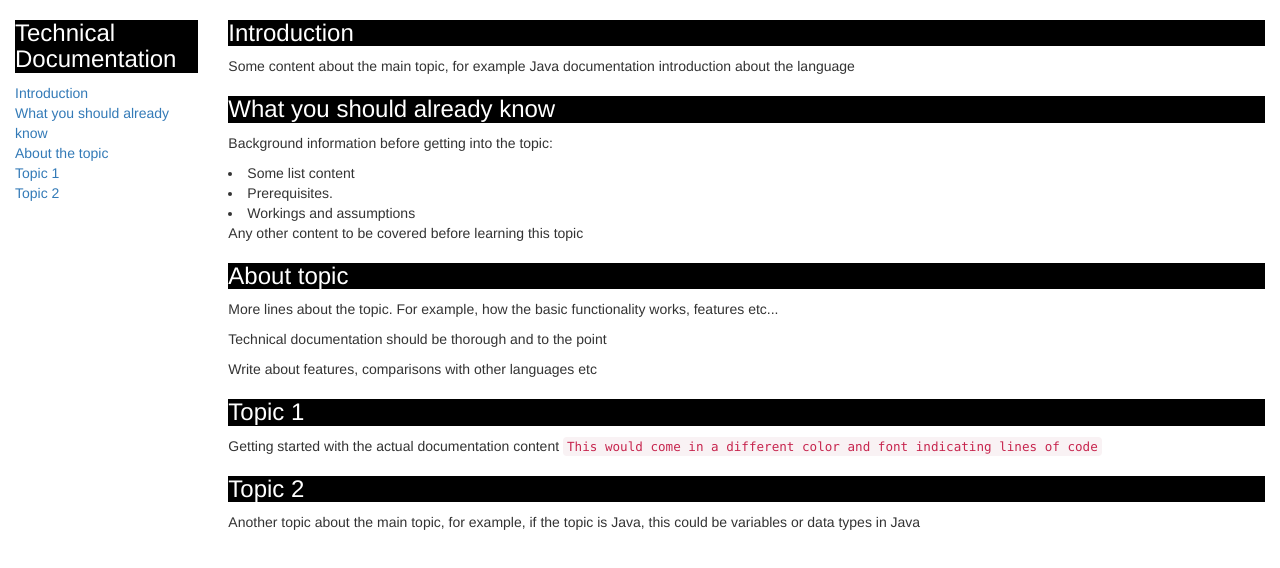
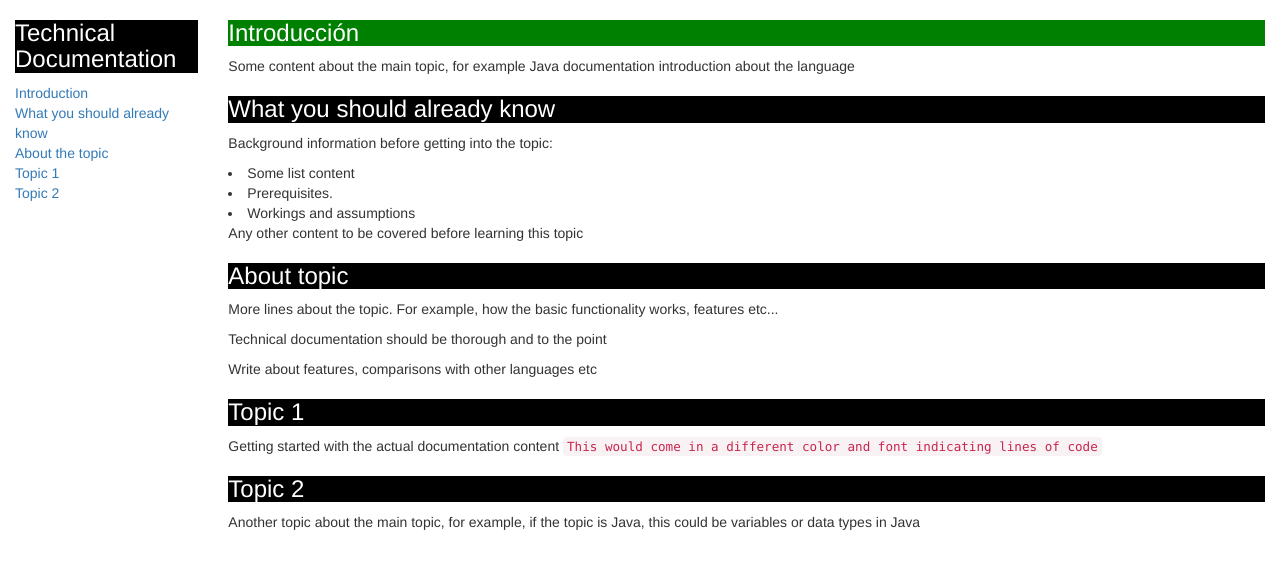
Before and after one commit to jorgeluisyh/pagina_simple, a plain HTML site: page index.html in a window 1280 px wide. Drawn offline with nearby package versions, Linux system fonts and the light colour scheme.

Commit message:
introduccion cambiada a castellano y color de texto verde

```diff
--- a/estilos.css
+++ b/estilos.css
@@ -2,3 +2,8 @@ h3 {
     background-color: black;
     color:white
 }
+
+
+#introduccion{
+    background-color : green;
+}
--- a/index.html
+++ b/index.html
@@ -34,7 +34,7 @@
             <main id="main-doc">
                 <section class="main-section" id="Introduction" >
                  <!--basic styling for the headings, better practice to do the same in a css file as the styling is same for all headers-->
-                    <h3 id="introduccion">Introduction</h3>
+                    <h3 id="introduccion">Introducción</h3>
                     <article>
                     <p>Some content about the main topic, for example Java documentation introduction about the language
                         </article>
```
